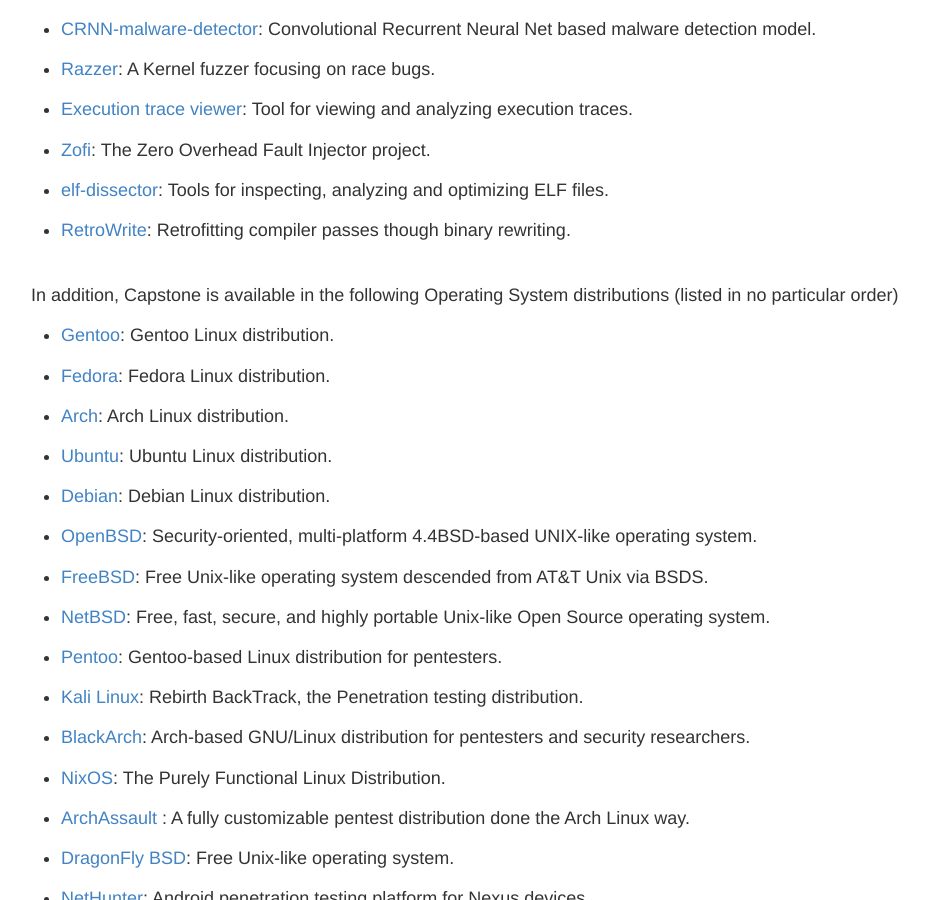
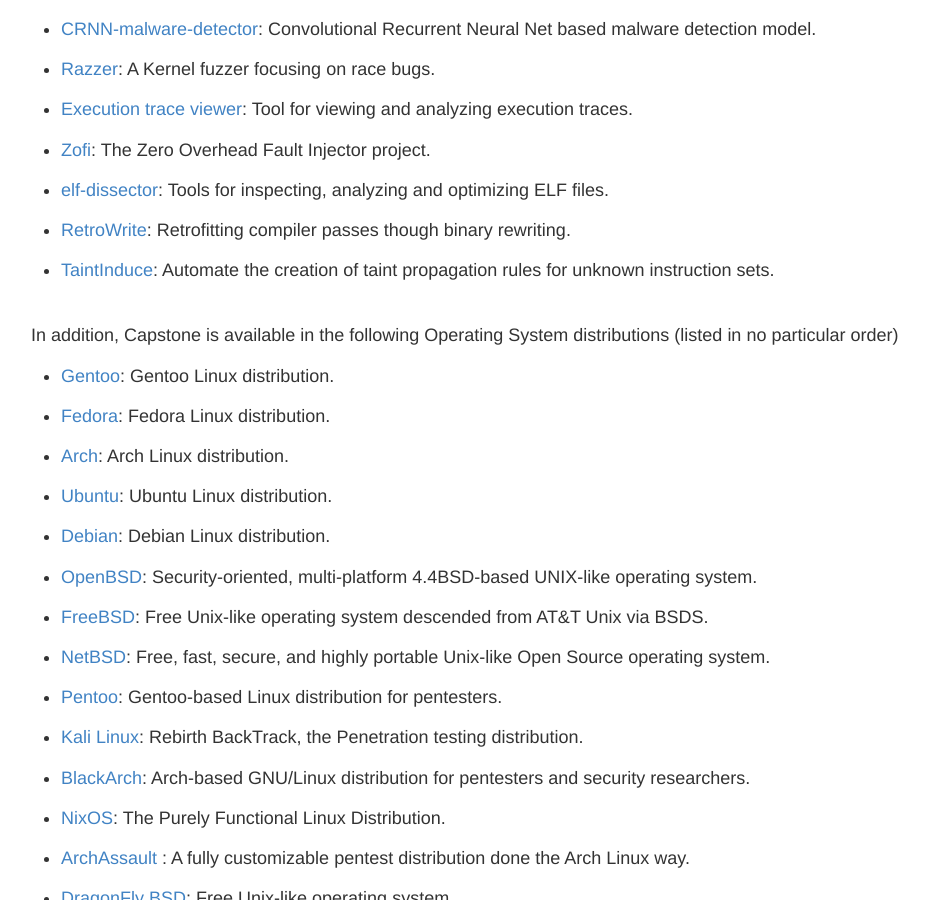
Before and after one commit to capstone-engine/capstone-engine.github.io, a Jekyll site: the page built from showcase.md, in a window 1280 px wide and 900 px high, scrolled down 19095 px. Shown: the whole window, without its empty margins (169-1098 px from the left). Built offline with Jekyll 4.4.1, drawn with Linux system fonts in a browser that asks for light colours; some of the changed lines change nothing that is shown.

Commit message:
showcase

```diff
--- a/showcase.md
+++ b/showcase.md
@@ -5,7 +5,7 @@
 
 ## Showcase
 
-In our knowledge, Capstone has been used by **458** following products (listed in no particular order).
+In our knowledge, Capstone has been used by **459** following products (listed in no particular order).
 
 - [Unicorn](http://www.unicorn-engine.org): Lightweight multi-arch, multi-platform CPU emulator framework.
 
@@ -921,6 +921,8 @@
 
 - [RetroWrite](https://github.com/HexHive/retrowrite): Retrofitting compiler passes though binary rewriting.
 
+- [TaintInduce](https://taintinduce.github.io): Automate the creation of taint propagation rules for unknown instruction sets.
+
 
 <br>
 In addition, Capstone is available in the following Operating System distributions (listed in no particular order)
```
